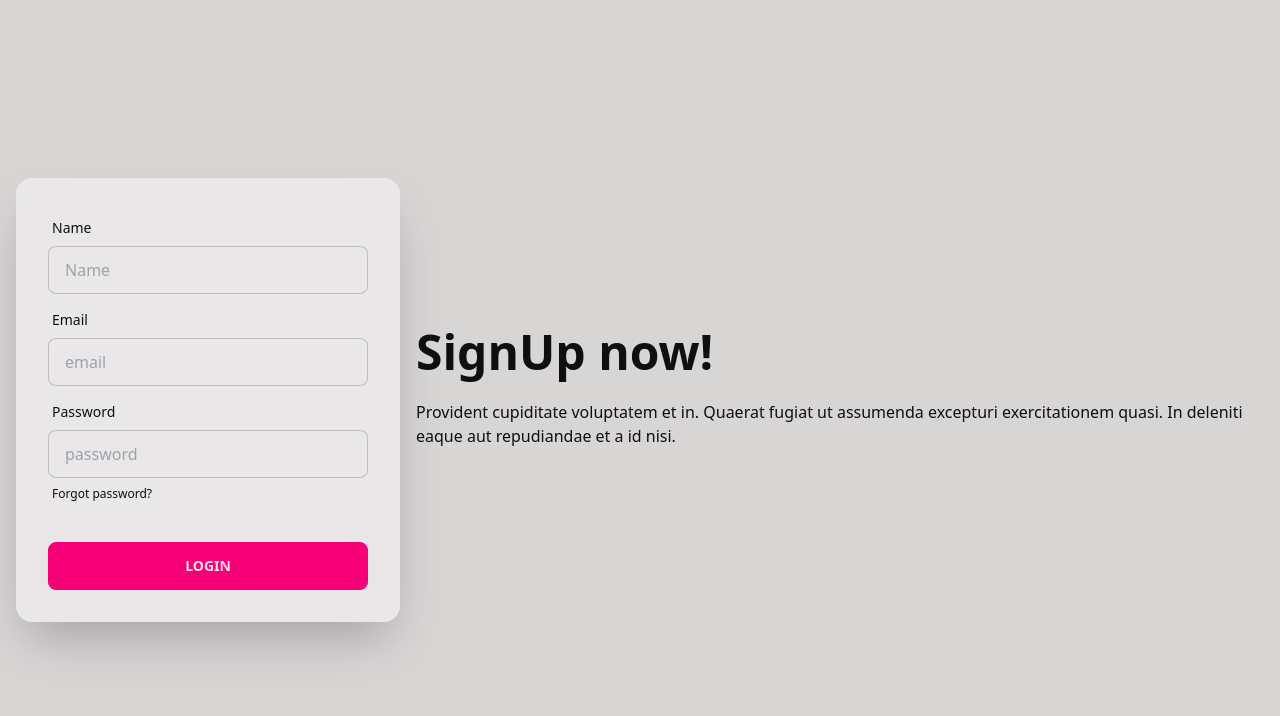
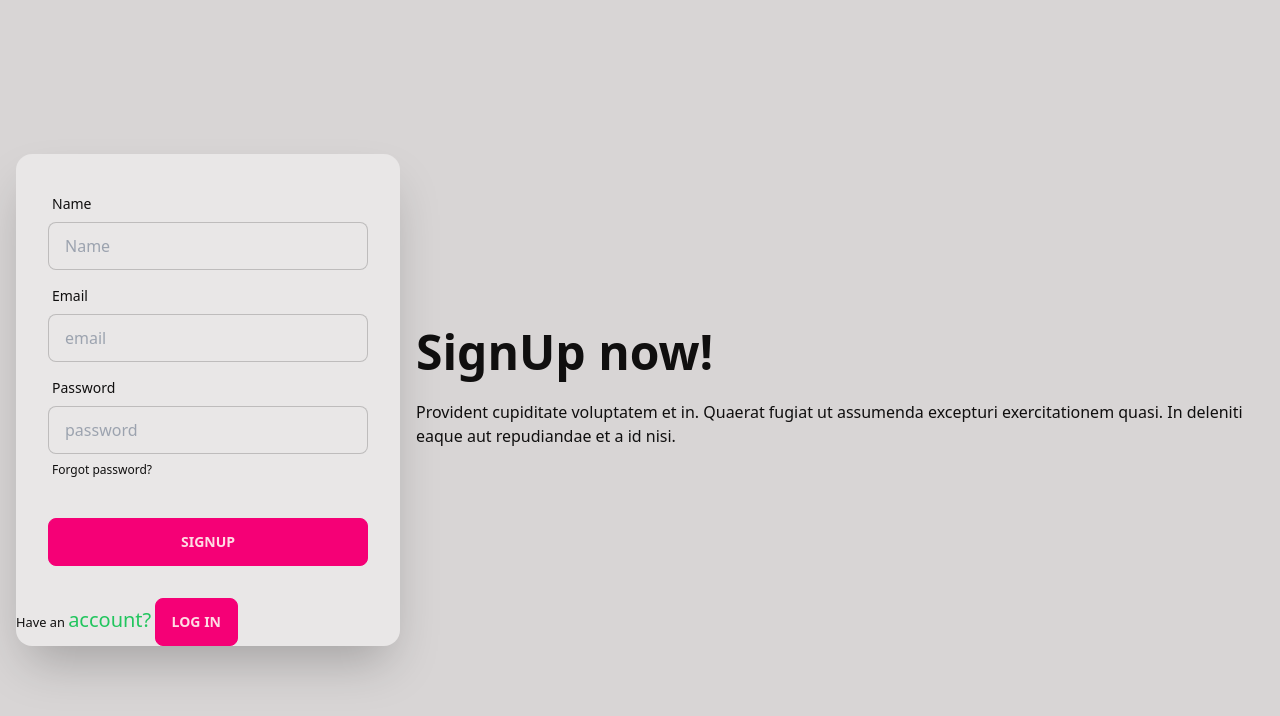
Before and after one commit to maheefaisal/Restaurant-Client, a React (Vite) app: page /signup in a window 1280 px wide. Shown: the top 716 px of the page. Built offline with nearby package versions, Linux system fonts and the light colour scheme; no server answers.

Commit message:
added login and signup firebase setup and few minor changes and added password input specifications

```diff
--- a/package.json
+++ b/package.json
@@ -20,6 +20,7 @@
     "react": "^18.2.0",
     "react-dom": "^18.2.0",
     "react-helmet-async": "^1.3.0",
+    "react-hook-form": "^7.45.4",
     "react-icons": "^4.10.1",
     "react-parallax": "^3.5.1",
     "react-responsive-carousel": "^3.2.23",
--- a/src/Pages/ContactUs/ContactUs.jsx
+++ b/src/Pages/ContactUs/ContactUs.jsx
@@ -1,9 +1,15 @@
+import { Helmet } from "react-helmet-async";
 import SectionTitle from "../../Components/SectionTitle/SectionTitle";
 import Cover from "../Shared/Cover/Cover";
 import { FaPhone, FaLocationArrow, FaSearchLocation, FaClock } from 'react-icons/fa';
 
 const ContactUs = () => {
     return (
+        <>
+
+            <Helmet>
+                <title>Resturant | ContactUs</title>
+            </Helmet>
             <section>
                 <Cover
                     img={"https://i.ibb.co/Mhdg14j/banner.jpg"}
@@ -70,6 +76,7 @@ const ContactUs = () => {
                     </div>
                 </section>
             </section>
+        </>
     );
 };
 
--- a/src/Pages/Login/Login.jsx
+++ b/src/Pages/Login/Login.jsx
@@ -1,8 +1,9 @@
-import {  useContext, useEffect, useRef, useState } from 'react';
+import { useContext, useEffect, useRef, useState } from 'react';
 import { loadCaptchaEnginge, LoadCanvasTemplate, validateCaptcha } from 'react-simple-captcha';
 
 import { Link } from 'react-router-dom';
 import { AuthContext } from '../../Providers/Authprovider';
+import { Helmet } from 'react-helmet-async';
 
 
 const Login = () => {
@@ -44,6 +45,11 @@ const Login = () => {
     }
 
     return (
+        <>
+
+            <Helmet>
+                <title>Resturant | LogIn</title>
+            </Helmet>
             <div className="hero min-h-screen bg-base-200">
                 <div className="hero-content  flex-col md:flex-row-reverse">
                     <div className="text-center md:w-1/2 lg:text-left">
@@ -81,10 +87,10 @@ const Login = () => {
                                 <input disabled={disabled} className="btn btn-primary" type="submit" value="Login" />
                             </div>
                         </form>
-                    <p> <small>New Here?  <Link to="/signup">SignUp</Link> </small></p>
+                        <p> <small>New Here?  <Link to="/signup" className="btn btn-primary">SignUp</Link> </small></p>
                     </div>
                 </div>
-        </div>
+            </div></>
     );
 };
 
--- a/src/Pages/Signup/Signup.jsx
+++ b/src/Pages/Signup/Signup.jsx
@@ -1,7 +1,34 @@
+import { useContext } from "react";
+import { Helmet } from "react-helmet-async";
+import { useForm } from "react-hook-form";
+import { Link } from "react-router-dom";
+import { AuthContext } from "../../Providers/Authprovider";
+
 
 
 const Signup = () => {
+
+    const { register, handleSubmit, formState: { errors } } = useForm();
+    const { createUser } = useContext(AuthContext)
+    const onSubmit = data => {
+        console.log(data)
+        createUser(data.email, data.password)
+        .then(result => {
+            const loggedUser = result.user
+            console.log(loggedUser)
+        })
+        .catch((err) => {
+            console.log(err);
+        });
+
+    };
+
     return (
+        <>
+
+            <Helmet>
+                <title>Resturant | SignUp</title>
+            </Helmet>
             <div>
                 <div className="hero min-h-screen bg-base-200">
                     <div className="hero-content flex-col lg:flex-row-reverse">
@@ -10,37 +37,49 @@ const Signup = () => {
                             <p className="py-6">Provident cupiditate voluptatem et in. Quaerat fugiat ut assumenda excepturi exercitationem quasi. In deleniti eaque aut repudiandae et a id nisi.</p>
                         </div>
                         <div className="card flex-shrink-0 w-full max-w-sm shadow-2xl bg-base-100">
-                        <div className="card-body">
+                            <form onSubmit={handleSubmit(onSubmit)} className="card-body">
                                 <div className="form-control">
                                     <label className="label">
                                         <span className="label-text">Name</span>
                                     </label>
-                                <input type="text" name="name" placeholder="Name" className="input input-bordered" />
+                                    <input type="text" {...register("name", { required: true })} name="name" placeholder="Name" className="input input-bordered" />
+                                    {errors.name && <span>Name is required</span>}
+
                                 </div>
                                 <div className="form-control">
                                     <label className="label">
                                         <span className="label-text">Email</span>
                                     </label>
-                                <input type="text" name="email" placeholder="email" className="input input-bordered" />
+                                    <input type="text" name="email" {...register("email", { required: true })} placeholder="email" className="input input-bordered" />
+                                    {errors.email && <span>Email is required</span>}
+
                                 </div>
                                 <div className="form-control">
                                     <label className="label">
                                         <span className="label-text">Password</span>
                                     </label>
-                                <input type="password" name="password" placeholder="password" className="input input-bordered" />
+                                    <input type="password" name="password" {...register("password", { required: true, maxLength: 20,  minLength: 6 })} placeholder="password" className="input input-bordered" />
+                                    {errors.password?.type === "maxLength" && <span className="text-red-700">Max-length is 20</span>}
+                                    {errors.password?.type === "minLength" && <span className="text-red-700">Min-length is 6</span>}
+
+
                                     <label className="label">
                                         <a href="#" className="label-text-alt link link-hover">Forgot password?</a>
                                     </label>
                                 </div>
                                 <div className="form-control mt-6">
-                                <button className="btn btn-primary">Login</button>
+                                    <input className="btn btn-primary" type="submit" value="SignUp" />
+
+                                </div>
+                            </form>
+                            <p> <small>Have an <span className="text-green-500 text-xl">account?</span>  <Link to="/login" className="btn btn-primary ">Log In</Link> </small></p>
+
                         </div>
                     </div>
                 </div>
             </div>
-            </div>
-        </div>
-    );
+
+        </>);
 };
 
 export default Signup;
```
Also changed, not shown: 1 other file (tests, documents, lock files or other folders). Lines whose indentation alone changed are shown as unchanged.
